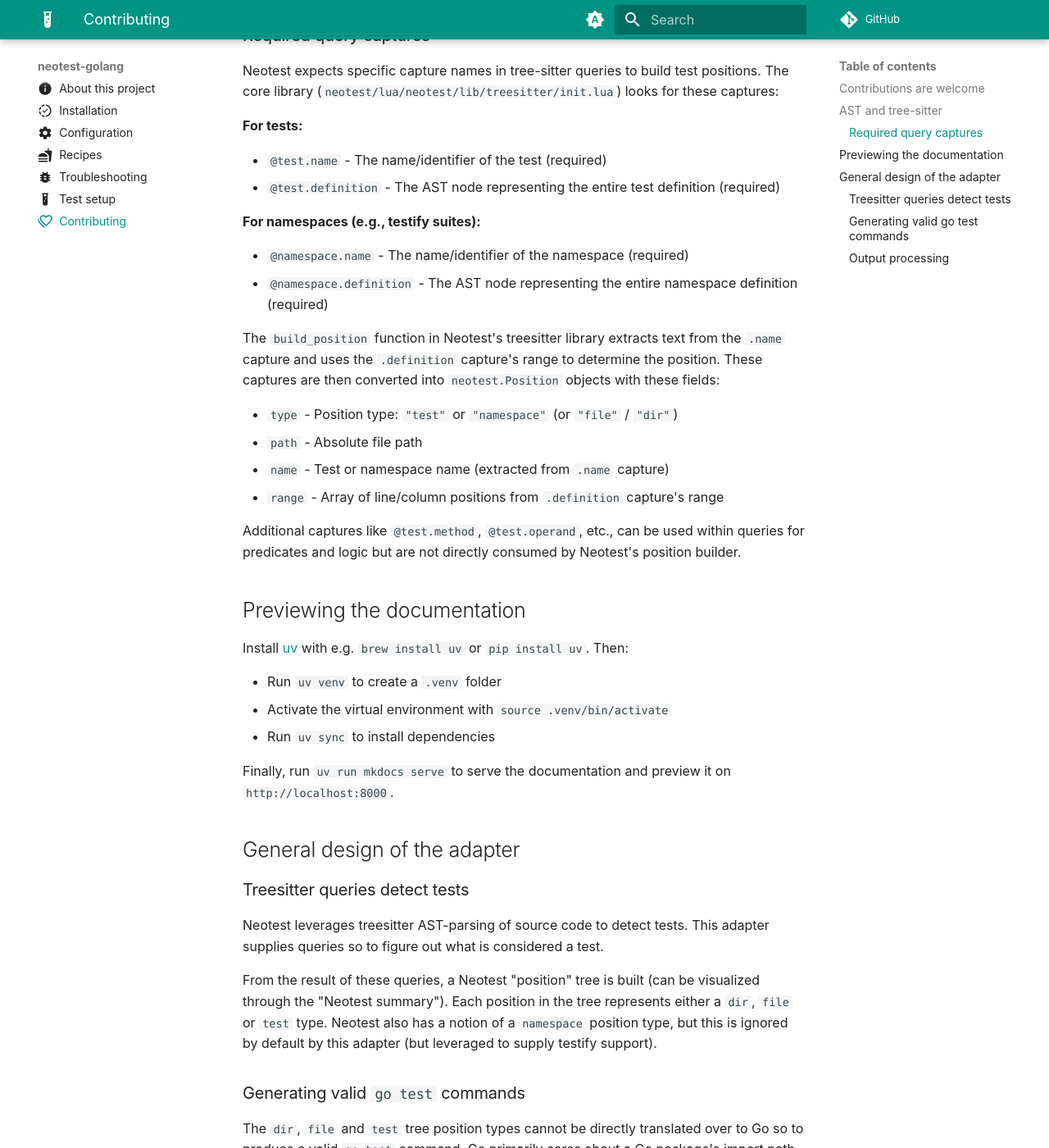
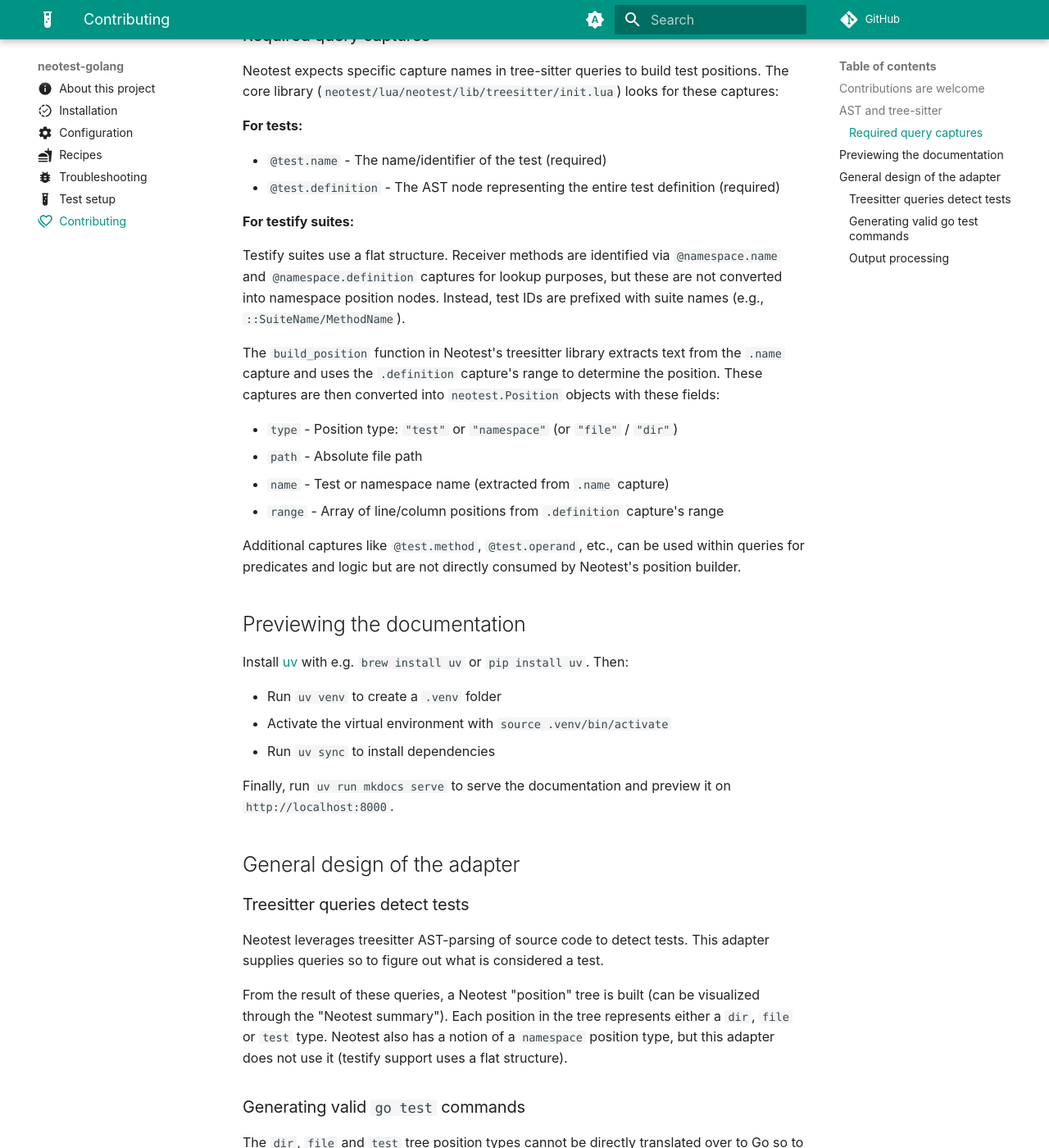
Before and after one commit to fredrikaverpil/neotest-golang, an MkDocs documentation site: the page built from docs/contrib.md, in a window 1280 px wide and 1400 px high, scrolled down 892 px. Shown: the whole window at 82% size. Built offline with MkDocs 1.6.1 and Material for MkDocs 9.7.7, drawn with Linux system fonts in a browser that asks for light colours; comment, search, counter and statistics services are not loaded.

Commit message:
refactor(cleanup): remove dead code and update documentation
- Remove unused loop variable in tree_modification.lua
- Update CLAUDE.md to describe flat structure instead of "hack"
- Update docs/contrib.md to reflect flat structure implementation
- Update namespace.scm and test_method.scm query comments
- Remove temporal references (now, currently) from documentation
- All documentation describes current state without referencing old behavior

This completes the code review and cleanup after implementing the flat
testify structure approach.

🤖 Generated with [Claude Code](https://claude.com/claude-code)

Co-Authored-By: Claude <noreply@anthropic.com>

```diff
--- a/docs/contrib.md
+++ b/docs/contrib.md
@@ -51,11 +51,12 @@ looks for these captures:
 - `@test.definition` - The AST node representing the entire test definition
   (required)
 
-**For namespaces (e.g., testify suites):**
+**For testify suites:**
 
-- `@namespace.name` - The name/identifier of the namespace (required)
-- `@namespace.definition` - The AST node representing the entire namespace
-  definition (required)
+Testify suites use a flat structure. Receiver methods are identified via
+`@namespace.name` and `@namespace.definition` captures for lookup purposes, but
+these are not converted into namespace position nodes. Instead, test IDs are
+prefixed with suite names (e.g., `::SuiteName/MethodName`).
 
 The `build_position` function in Neotest's treesitter library extracts text from
 the `.name` capture and uses the `.definition` capture's range to determine the
@@ -93,8 +94,8 @@ adapter supplies queries so to figure out what is considered a test.
 From the result of these queries, a Neotest "position" tree is built (can be
 visualized through the "Neotest summary"). Each position in the tree represents
 either a `dir`, `file` or `test` type. Neotest also has a notion of a
-`namespace` position type, but this is ignored by default by this adapter (but
-leveraged to supply testify support).
+`namespace` position type, but this adapter does not use it (testify support
+uses a flat structure).
 
 ### Generating valid `go test` commands
 
```
Also changed, not shown: AGENTS.md (+2 -2 lines), 3 other files.
